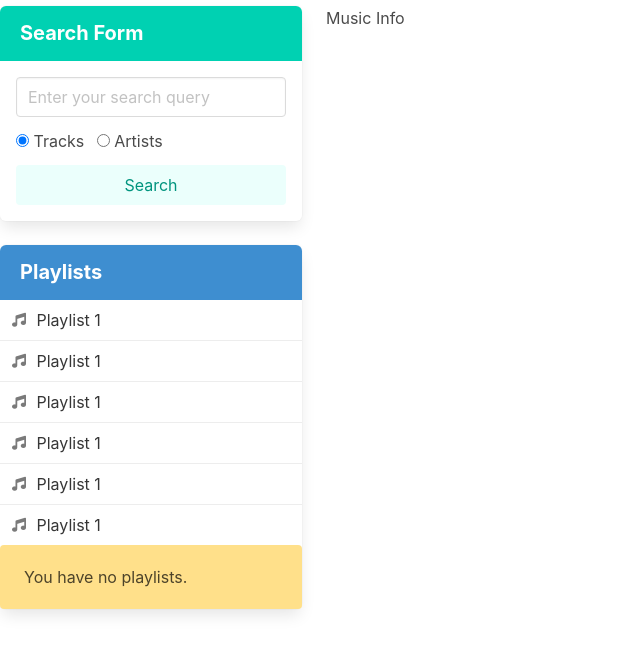
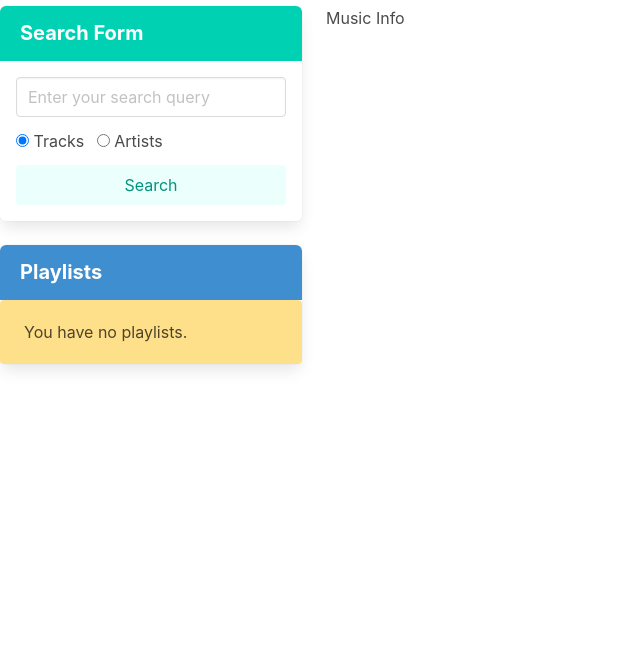
Before and after one commit to faisal244/music-app, a plain HTML site: page index.html in a window 1280 px wide. Shown: the part 78-732 px from the top of the page, without its empty margins (0-640 px from the left). Drawn offline with nearby package versions, Linux system fonts and the light colour scheme.

Commit message:
conditionally render playlists in JS

```diff
--- a/assets/js/index.js
+++ b/assets/js/index.js
@@ -14,14 +14,31 @@ const readFromLocalStorage = (key, defaultValue) => {
   }
 };
 
-const renderPlaylists = (playlists) => {};
+const renderPlaylists = (playlists) => {
+  const createPlaylist = (playlist) => {
+    return `<li class="panel-block">
+      <span class="panel-icon">
+        <i class="fas fa-music" aria-hidden="true"></i>
+      </span>
+      ${playlist}
+    </li>`;
+  };
+
+  // create playlists
+  const playlistsComponent = `<ul>
+    ${playlists.map(createPlaylist).join("")}
+  </ul>`;
+
+  // append playlists to playlistContainer
+  playlistContainer.append(playlistsComponent);
+};
 
 const renderNotification = (message) => {
   // create component
-  const notification = `<div class="notification is-warning">${message}</div>`;
+  const notificationComponent = `<div class="notification is-warning">${message}</div>`;
 
   // append component to playlistContainer
-  playlistContainer.append(notification);
+  playlistContainer.append(notificationComponent);
 };
 
 const onReady = () => {
--- a/index.html
+++ b/index.html
@@ -102,46 +102,6 @@
         <div class="panel is-info" id="playlists">
           <!-- title -->
           <h2 class="panel-heading">Playlists</h2>
-
-          <!-- create this in JS -->
-          <ul>
-            <li class="panel-block">
-              <span class="panel-icon">
-                <i class="fas fa-music" aria-hidden="true"></i>
-              </span>
-              Playlist 1
-            </li>
-            <li class="panel-block">
-              <span class="panel-icon">
-                <i class="fas fa-music" aria-hidden="true"></i>
-              </span>
-              Playlist 1
-            </li>
-            <li class="panel-block">
-              <span class="panel-icon">
-                <i class="fas fa-music" aria-hidden="true"></i>
-              </span>
-              Playlist 1
-            </li>
-            <li class="panel-block">
-              <span class="panel-icon">
-                <i class="fas fa-music" aria-hidden="true"></i>
-              </span>
-              Playlist 1
-            </li>
-            <li class="panel-block">
-              <span class="panel-icon">
-                <i class="fas fa-music" aria-hidden="true"></i>
-              </span>
-              Playlist 1
-            </li>
-            <li class="panel-block">
-              <span class="panel-icon">
-                <i class="fas fa-music" aria-hidden="true"></i>
-              </span>
-              Playlist 1
-            </li>
-          </ul>
         </div>
       </div>
 
```
